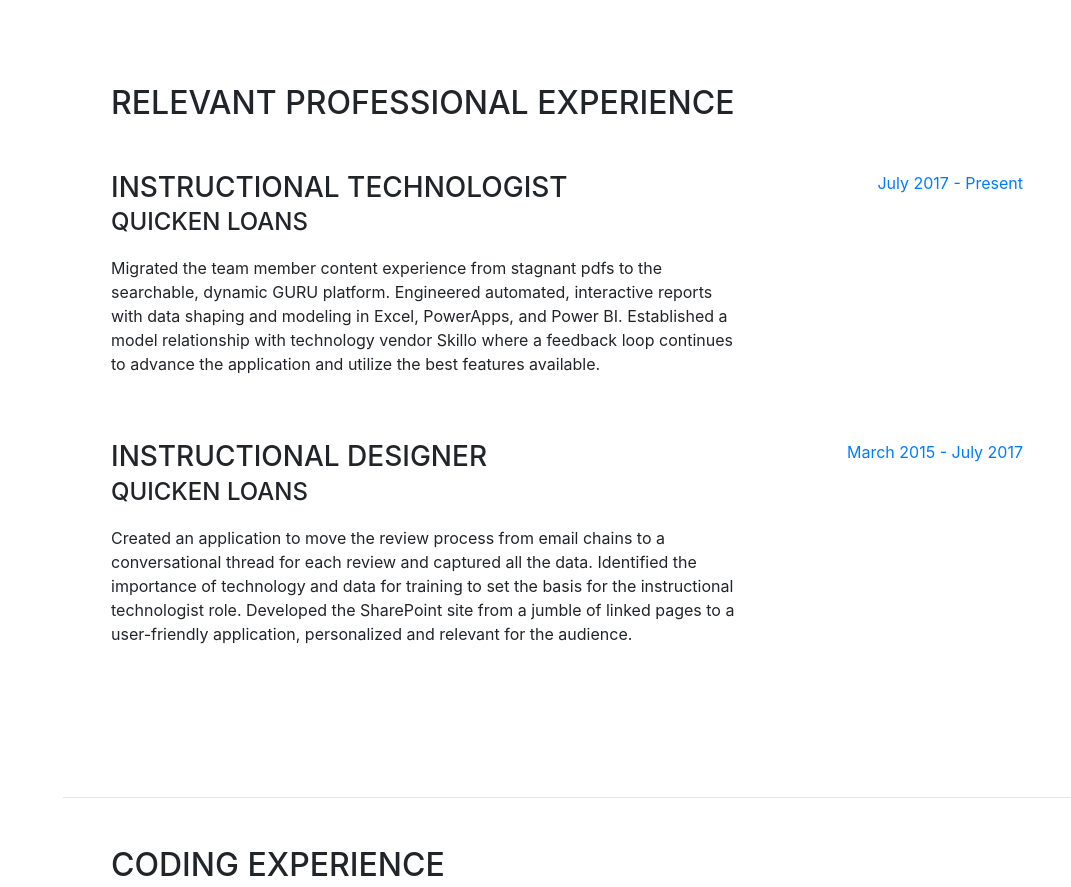
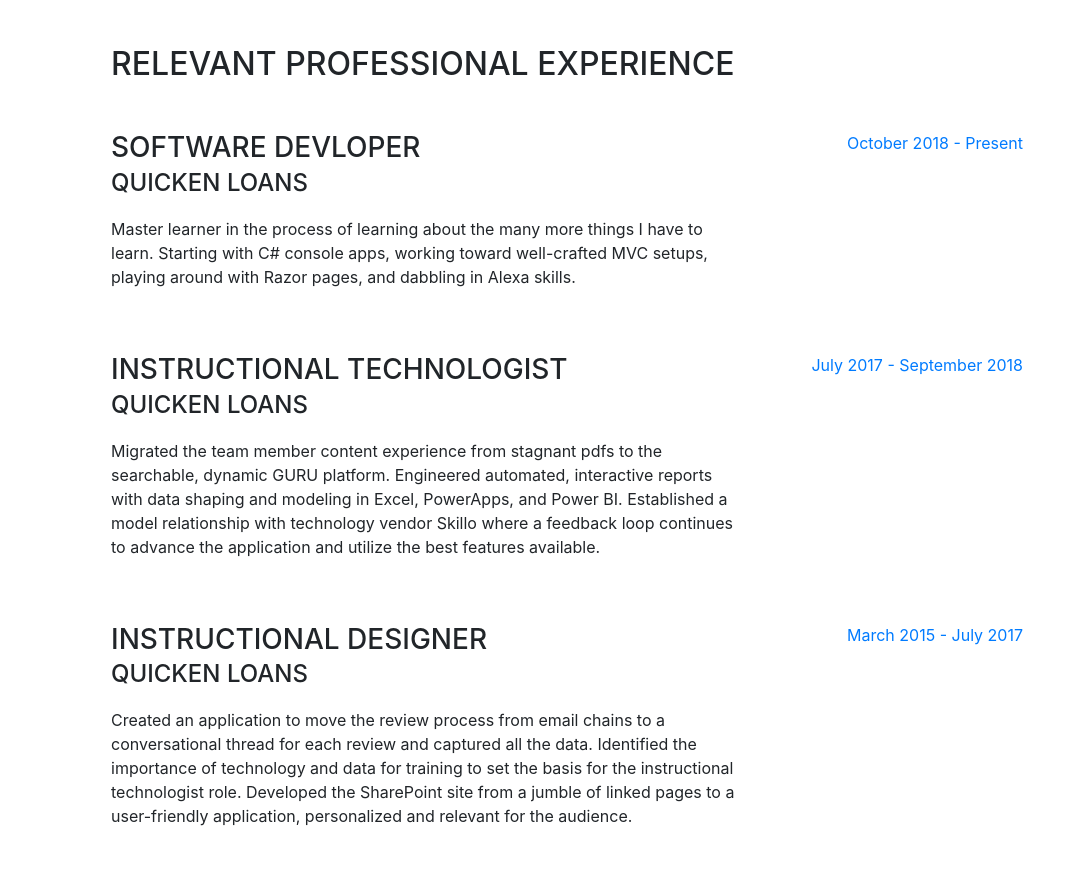
Before and after one commit to BlakeItOut/Resume, a website with bundled scripts: page index.html in a window 1280 px wide. Shown: the part 804-1691 px from the top of the page, without its empty margins (209-1280 px from the left). Built offline with nearby package versions, Linux system fonts and the light colour scheme; a web font is replaced by a local one.

Commit message:
Added software developer to relevant professional experience.

```diff
--- a/index.html
+++ b/index.html
@@ -91,13 +91,24 @@
           <h2 class="mb-5">Relevant Professional Experience</h2>
 
           <div class="resume-item d-flex flex-column flex-md-row mb-5">
+              <div class="resume-content mr-auto">
+                  <h3 class="mb-0">Software Devloper</h3>
+                  <div class="subheading mb-3">Quicken Loans</div>
+                  <p>Master learner in the process of learning about the many more things I have to learn. Starting with C# console apps, working toward well-crafted MVC setups, playing around with Razor pages, and dabbling in Alexa skills.</p>
+              </div>
+              <div class="resume-date text-md-right">
+                  <span class="text-primary">October 2018 - Present</span>
+              </div>
+          </div>
+
+          <div class="resume-item d-flex flex-column flex-md-row mb-5">
             <div class="resume-content mr-auto">
               <h3 class="mb-0">Instructional Technologist</h3>
               <div class="subheading mb-3">Quicken Loans</div>
               <p>Migrated the team member content experience from stagnant pdfs to the searchable, dynamic GURU platform. Engineered automated, interactive reports with data shaping and modeling in Excel, PowerApps, and Power BI. Established a model relationship with technology vendor Skillo where a feedback loop continues to advance the application and utilize the best features available.</p>
             </div>
             <div class="resume-date text-md-right">
-              <span class="text-primary">July 2017 - Present</span>
+              <span class="text-primary">July 2017 - September 2018</span>
             </div>
           </div>
 
```
